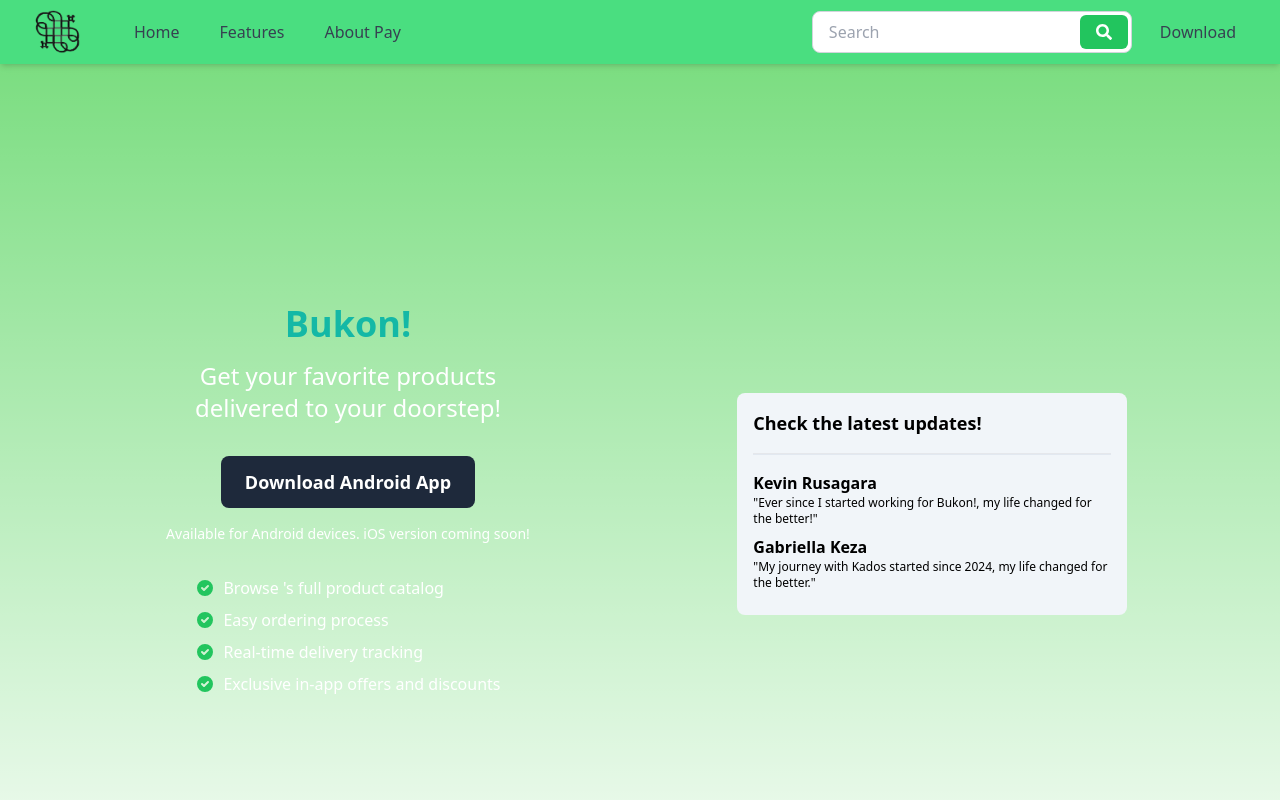
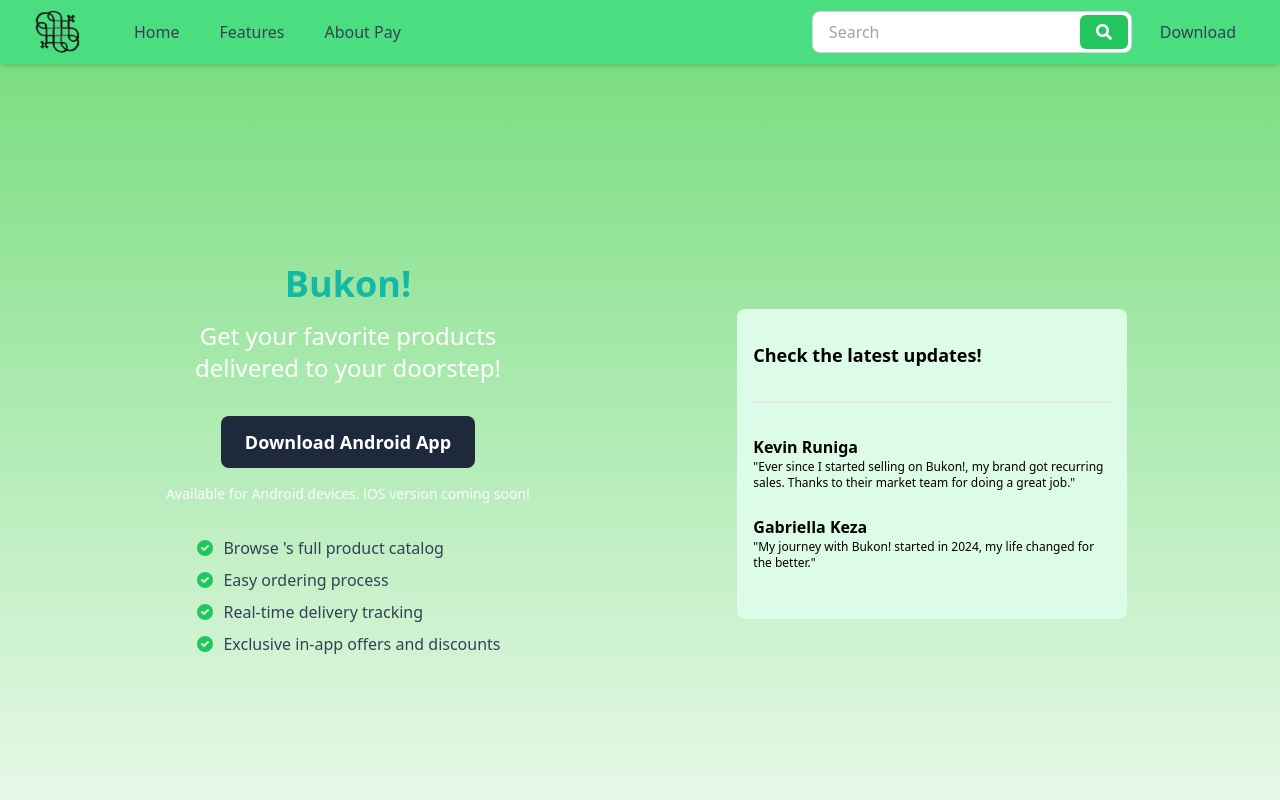
Before and after one commit to didierdrin/bknidownload, a Next.js app: page / in a window 1280 px wide. Shown: the top 800 px of the page. Built offline with nearby package versions, Linux system fonts and the light colour scheme.

Commit message:
infinit commit counts

```diff
--- a/src/app/page.tsx
+++ b/src/app/page.tsx
@@ -1,7 +1,7 @@
 // / home page
 const Homepage = () => {
     return (
-        <div className="min-h-screen flex flex-col h-[500px] w-full p-10">
+        <div className="min-h-screen flex flex-col h-[500px] w-full px-10 pt-0">
             {/* Content */}
       <div className="relative z-10 w-full flex flex-col md:flex-row items-center justify-around min-h-screen p-4">
         <div className="w-full md:w-1/3 mb-8 md:mb-0">
@@ -17,7 +17,7 @@ const Homepage = () => {
               <a
                 href="/bukoni-app.apk"
                 download
-                className="bg-slate-800 hover:bg-slate-900 text-white font-bold py-3 px-6 rounded-lg text-lg inline-block"
+                className="bg-slate-800 hover:bg-slate-900 hover:text-green-400 text-white font-bold py-3 px-6 rounded-lg text-lg inline-block"
               >
                 Download Android App
               </a>
@@ -34,7 +34,7 @@ const Homepage = () => {
                   "Real-time delivery tracking",
                   "Exclusive in-app offers and discounts",
                 ].map((feature, index) => (
-                  <li key={index} className="flex items-center mb-2">
+                  <li key={index} className="flex items-center mb-2 text-slate-700">
                     <svg
                       className="w-5 h-5 mr-2 text-green-500"
                       fill="currentColor"
@@ -53,14 +53,14 @@ const Homepage = () => {
             </div>
           </div>
         </div>
-        <div className="w-full md:w-1/3 bg-slate-100 p-4 rounded-lg">
-          <p className="text-lg font-bold mb-4">Check the latest updates!</p>
-          <hr className="bg-slate-200 h-[2px] mb-4" />
+        <div className="w-full pb-10 md:w-1/3 bg-green-100 p-4 rounded-lg">
+          <p className="text-lg font-bold mb-8 mt-4">Check the latest updates!</p>
+          <hr className="bg-slate-200 h-[2px] mb-8" />
           {/* Add more content for the updates section here */}
-          <h2 className="text-md font-semibold">Kevin Rusagara</h2>
-          <p className="text-xs mb-2">&quot;Ever since I started working for Bukon!, my life changed for the better!&quot;</p>
+          <h2 className="text-md font-semibold">Kevin Runiga</h2>
+          <p className="text-xs mb-6">&quot;Ever since I started selling on Bukon!, my brand got recurring sales. Thanks to their market team for doing a great job.&quot;</p>
           <h2 className="text-md font-semibold">Gabriella Keza</h2>
-          <p className="text-xs mb-2">&quot;My journey with Kados started since 2024, my life changed for the better.&quot;</p>
+          <p className="text-xs mb-2">&quot;My journey with Bukon! started in 2024, my life changed for the better.&quot;</p>
         </div>
       </div>
         </div>
--- a/src/components/navbar.tsx
+++ b/src/components/navbar.tsx
@@ -16,9 +16,9 @@ export default function Navbar() {
                         </div>
                         <div className="hidden md:block">
                             <div className="ml-10 flex items-baseline space-x-4">
-                                <button className="text-gray-700 hover:bg-gray-100 px-3 py-2 rounded-md">Home</button>
-                                <button className="text-gray-700 hover:bg-gray-100 px-3 py-2 rounded-md">Features</button>
-                                <button className="text-gray-700 hover:bg-gray-100 px-3 py-2 rounded-md">About Pay</button>
+                                <button className="text-gray-700 hover:bg-black hover:text-white px-3 py-2 rounded-md">Home</button>
+                                <button className="text-gray-700 hover:bg-black hover:text-white px-3 py-2 rounded-md">Features</button>
+                                <button className="text-gray-700 hover:bg-black hover:text-white px-3 py-2 rounded-md">About Pay</button>
                             </div>
                         </div>
                     </div>
@@ -26,11 +26,11 @@ export default function Navbar() {
                         <div className="ml-4 flex items-center md:ml-6">
                             <div className="relative">
                                 <input type="text" name="search" id="name1" placeholder='Search' className='w-64 lg:w-80 px-4 py-2 rounded-lg border border-gray-300 focus:outline-none focus:ring-2 focus:ring-blue-500' />
-                                <button className='absolute min-h-[82%] right-0 top-0 my-1 mr-1 bg-green-500 text-white px-4 py-1 rounded-md hover:bg-green-600 focus:outline-none focus:ring-2 focus:ring-green-500'>
+                                <button className='absolute min-h-[82%] right-0 top-0 my-1 mr-1 bg-green-500 text-white px-4 py-1 rounded-md hover:bg-black hover:text-white focus:outline-none focus:ring-2 focus:ring-green-500'>
                                     <FaSearch />
                                 </button>
                             </div>
-                            <button className="ml-4 text-gray-700 hover:bg-gray-100 px-3 py-2 rounded-md">Download</button>
+                            <button className="ml-4 text-gray-700 hover:bg-black hover:text-white px-3 py-2 rounded-md">Download</button>
                         </div>
                     </div>
                     <div className="-mr-2 flex md:hidden">
```
